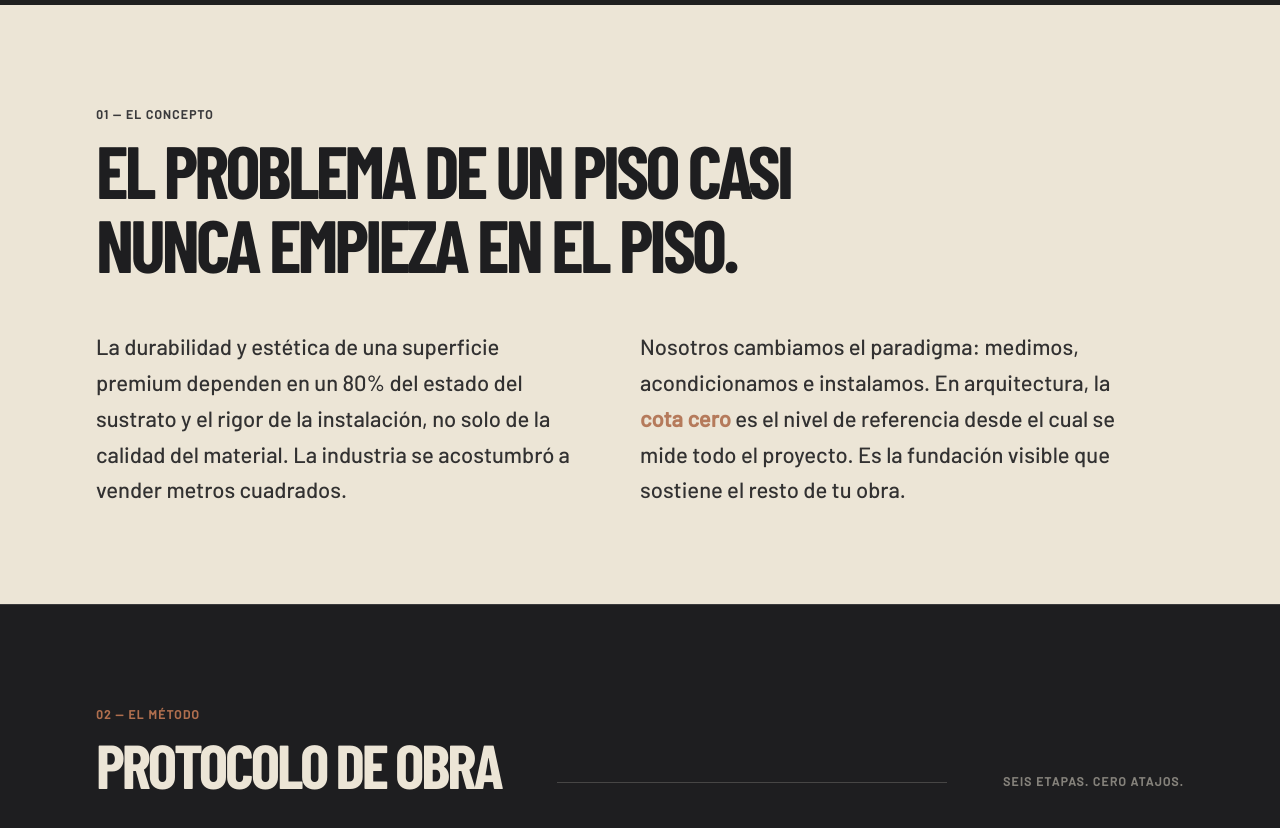
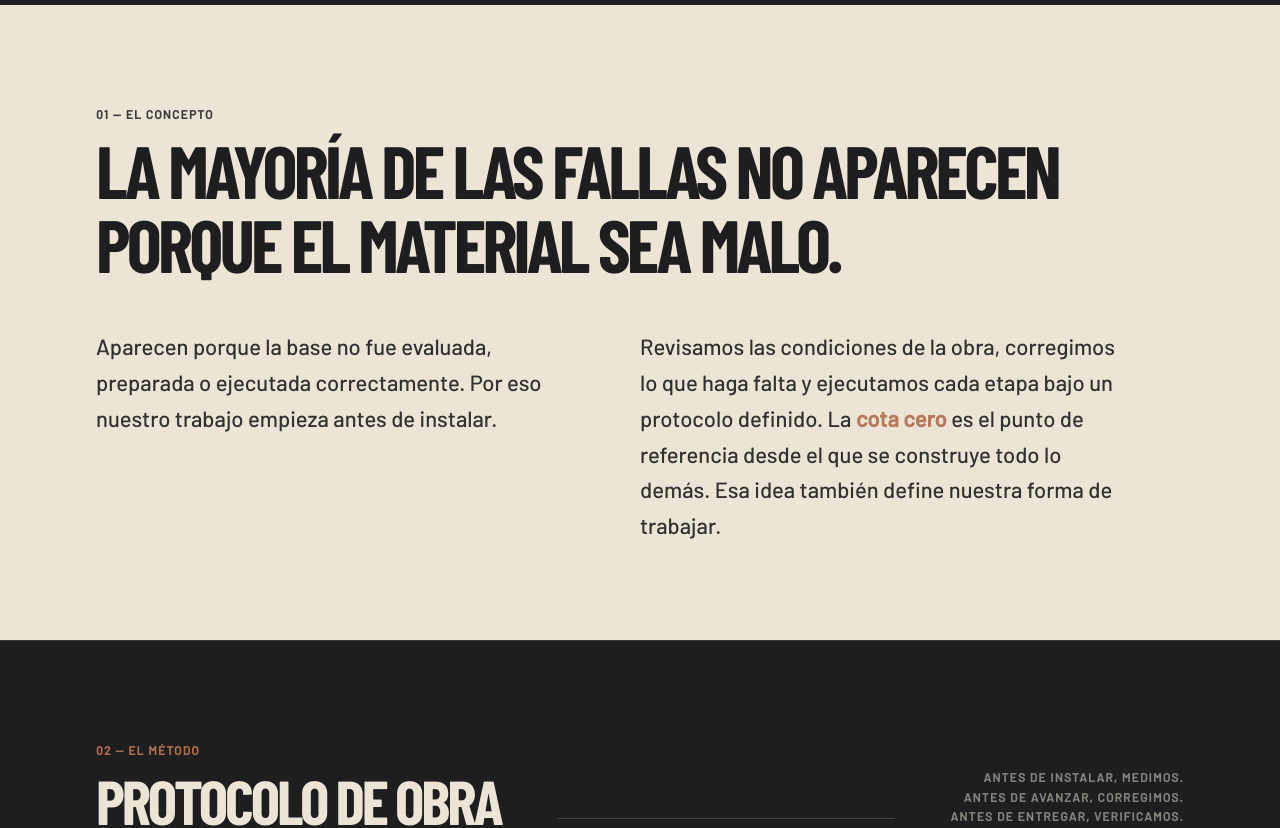
Before and after one commit to pablopronsky/final_landing, a Next.js app: page / in a window 1280 px wide. Shown: the part 1000-1828 px from the top of the page. Built offline with nearby package versions, Linux system fonts and the light colour scheme.

Commit message:
refactor(landing): update manifesto messaging
Refine the manifesto text to better communicate the brand philosophy regarding substrate preparation and installation quality.

```diff
--- a/app/page.tsx
+++ b/app/page.tsx
@@ -245,7 +245,7 @@ export default function Home() {
           <div>
             <span className="text-[12px] font-bold tracking-widest text-[#3A3A3C] uppercase">01 — El Concepto</span>
             <h2 className="font-display text-[38px] md:text-[50px] lg:text-[74px] font-bold uppercase tracking-tighter mt-2 text-balance leading-none">
-              El problema de un piso casi nunca empieza en el piso.
+              La mayoría de las fallas no aparecen porque el material sea malo.
             </h2>
           </div>
           <div className="h-[1px] flex-1 mx-8 bg-[#1E1E20] opacity-20 mb-3 hidden lg:block"></div>
@@ -253,10 +253,10 @@ export default function Home() {
 
         <div className="grid grid-cols-1 md:grid-cols-2 gap-8 md:gap-16 text-[20px] md:text-[22px] font-medium opacity-90 leading-relaxed max-w-5xl">
           <p>
-            La durabilidad y estética de una superficie premium dependen en un 80% del estado del sustrato y el rigor de la instalación, no solo de la calidad del material. La industria se acostumbró a vender metros cuadrados.
+            Aparecen porque la base no fue evaluada, preparada o ejecutada correctamente. Por eso nuestro trabajo empieza antes de instalar.
           </p>
           <p>
-            Nosotros cambiamos el paradigma: medimos, acondicionamos e instalamos. En arquitectura, la <span className="font-bold text-[#B06F4E]">cota cero</span> es el nivel de referencia desde el cual se mide todo el proyecto. Es la fundación visible que sostiene el resto de tu obra.
+            Revisamos las condiciones de la obra, corregimos lo que haga falta y ejecutamos cada etapa bajo un protocolo definido. La <span className="font-bold text-[#B06F4E]">cota cero</span> es el punto de referencia desde el que se construye todo lo demás. Esa idea también define nuestra forma de trabajar.
           </p>
         </div>
       </section>
@@ -269,8 +269,10 @@ export default function Home() {
             <h2 className="font-display text-[38px] md:text-[50px] lg:text-[62px] font-bold uppercase tracking-tighter mt-2 leading-none">Protocolo de Obra</h2>
           </div>
           <div className="h-[1px] flex-1 mx-8 bg-[#ECE5D6] opacity-20 mb-3 hidden md:block"></div>
-          <p className="max-w-xs text-[12px] font-bold text-[#ECE5D6]/50 uppercase tracking-widest leading-relaxed mb-1">
-            Seis etapas. Cero atajos.
+          <p className="max-w-sm text-[12px] md:text-right font-bold text-[#ECE5D6]/50 uppercase tracking-widest leading-relaxed mb-1">
+            Antes de instalar, medimos.<br />
+            Antes de avanzar, corregimos.<br />
+            Antes de entregar, verificamos.
           </p>
         </div>
 
```
